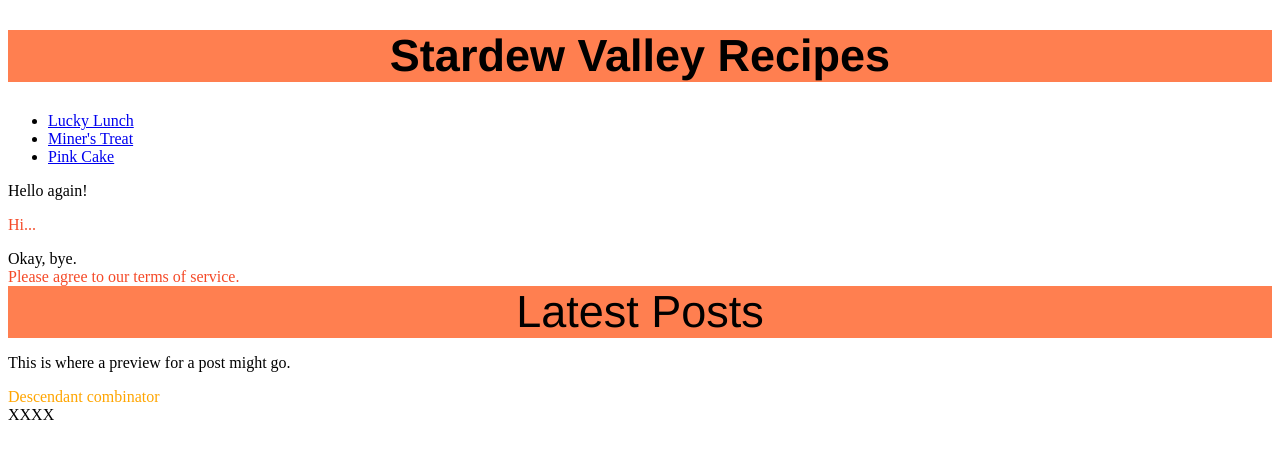
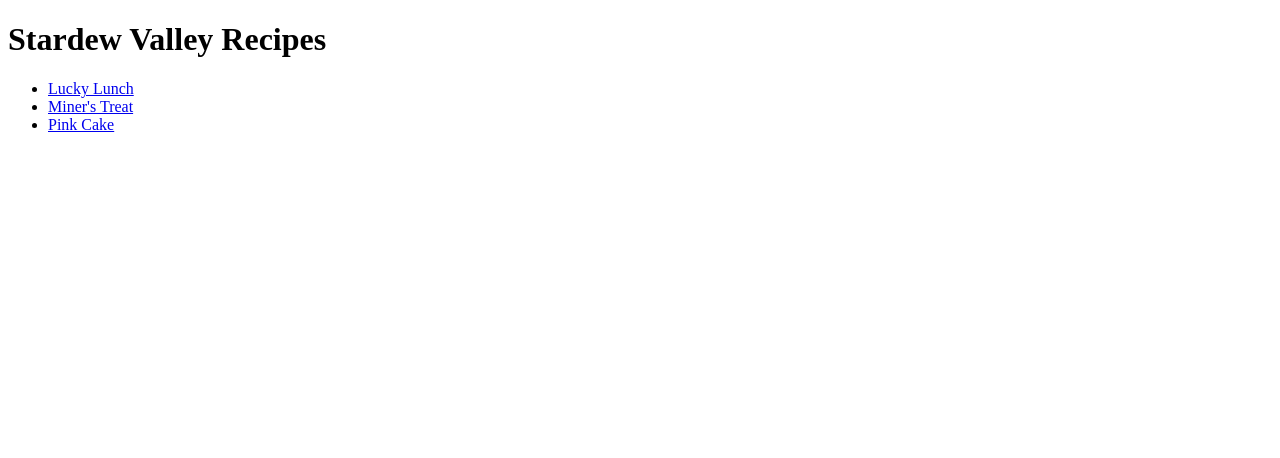
Before and after one commit to gina-cremont/odin-recipes, a plain HTML site: page index.html in a window 1280 px wide. Drawn offline with Linux system fonts and the light colour scheme.

Commit message:
Revert css changes from live webpage

```diff
--- a/index.html
+++ b/index.html
@@ -1,7 +1,9 @@
 <!DOCTYPE html>
 <html lang="en">
 <head>
-    <link rel="stylesheet" href="styles.css">
+<!-- <link rel="stylesheet" href="styles.css"> -->
+
+</style>
     <meta charset="UTF-8">
     <meta name="viewport" content="width=device-width, initial-scale=1.0">
     <title>Stardew Valley</title>
@@ -13,28 +15,3 @@
         <li> <a href="recipes/miners_treat.html">Miner's Treat</a></li>
         <li><a href="recipes/pink_cake.html">Pink Cake</a></li>
     </ul>
-
-    <!-- index.html -->
-
-<div>Hello again!</div>
-<p class="severe-alert">Hi...</p>
-<div>Okay, bye.</div>
-<div class="alert-text severe-alert">Please agree to our terms of service.</div>
-
-<div>
-  <div class="subsection header">Latest Posts</div>
-  <p class="subsection preview">This is where a preview for a post might go.</p>
-</div>
-
-<!-- index.html -->
-
-<div class="ancestor">
-    <div class="contents">Descendant combinator</div>
-</div>
-
-<div class="contents">XXXX</div>
-
-
-
-</body>
-</html>
--- a/recipes/styles.css
+++ b/recipes/styles.css
@@ -4,7 +4,7 @@
 
 img {
     height: auto;
-    width: 500px;
+    width: 200px;
 }
 
 #title {
```
